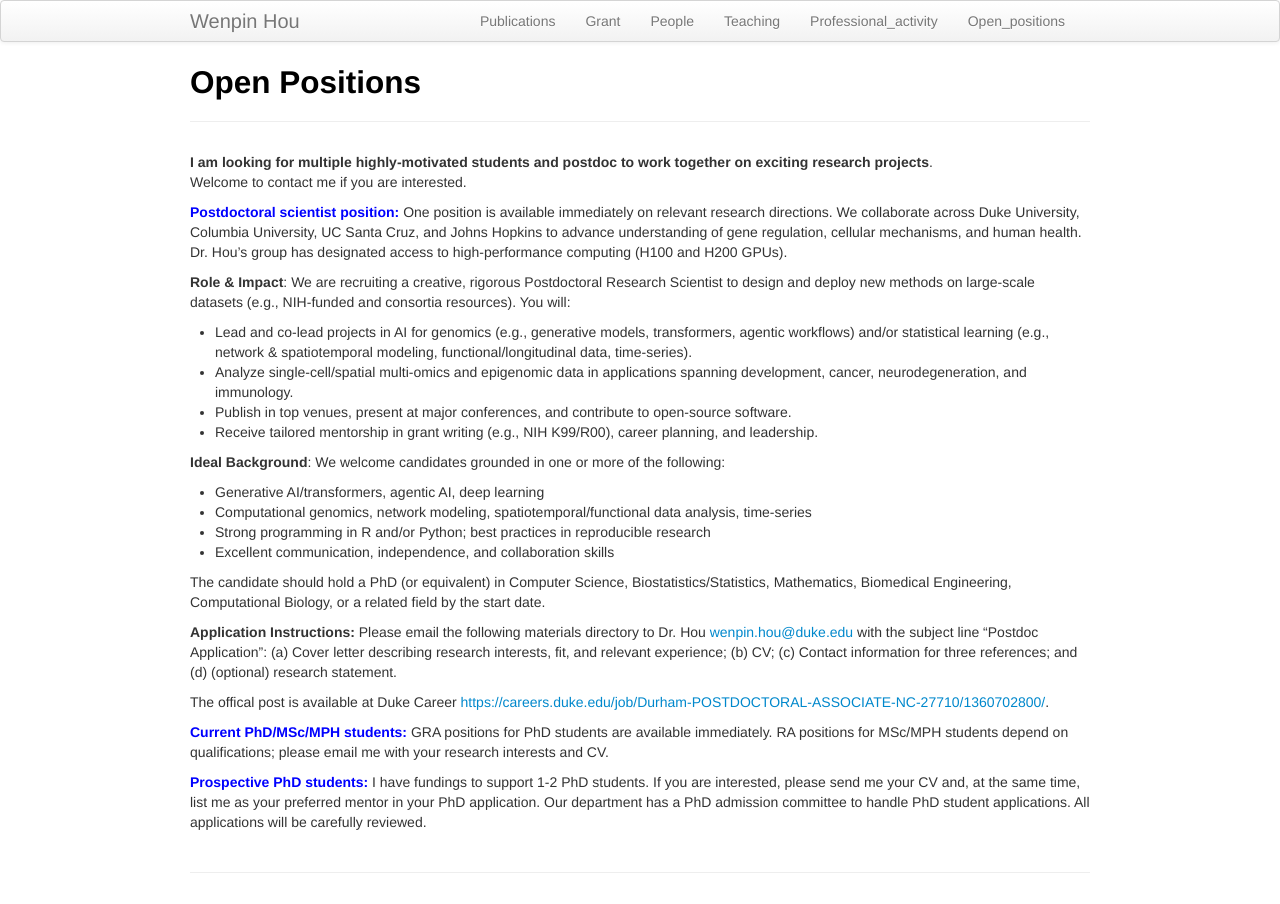
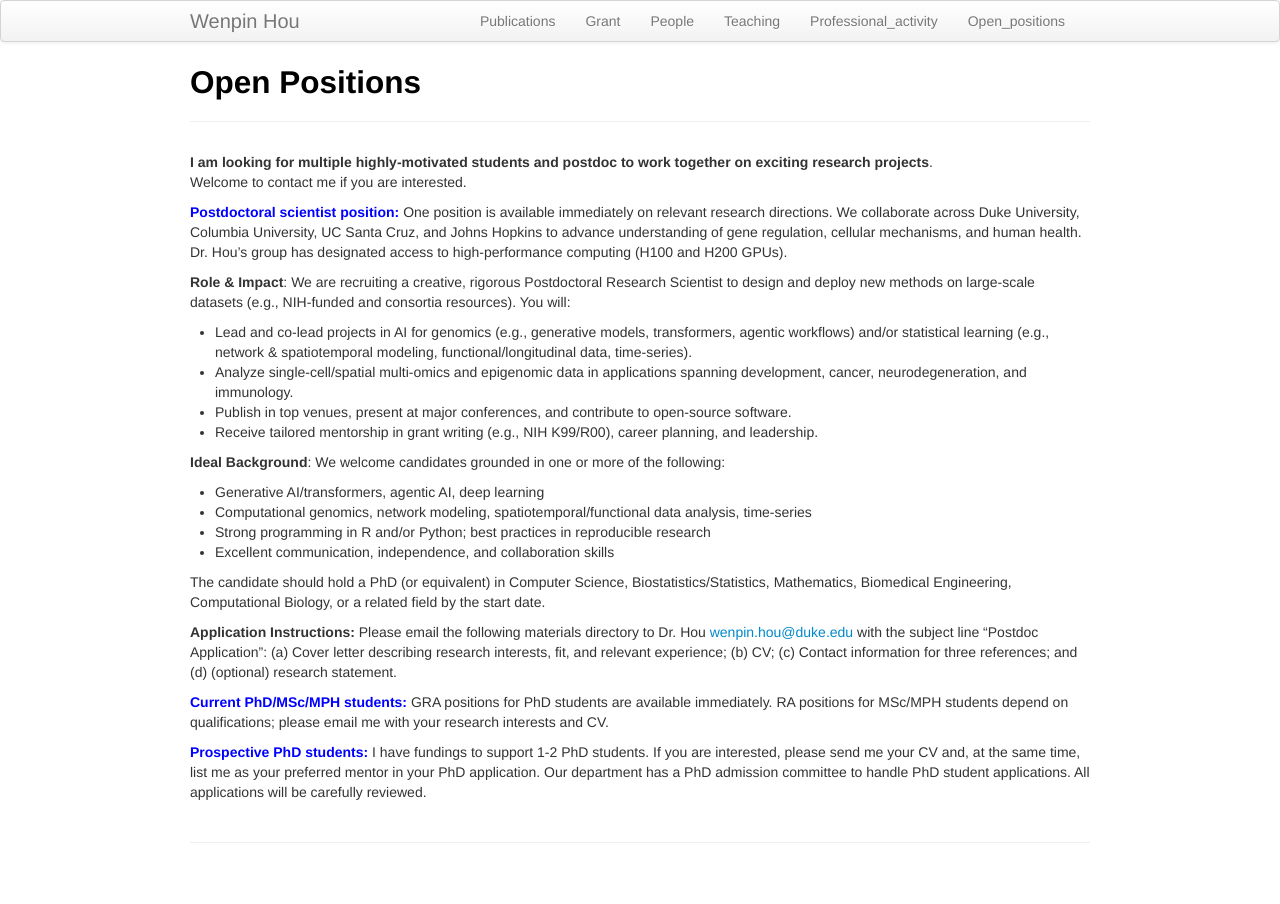
Before and after one commit to Winnie09/Wenpin_Hou, a Jekyll site: the page built from pages/open_positions.md, in a window 1280 px wide. Built offline with Jekyll 4.4.1, drawn with Linux system fonts in a browser that asks for light colours.

Commit message:
add changes

```diff
--- a/pages/open_positions.md
+++ b/pages/open_positions.md
@@ -27,8 +27,6 @@ The candidate should hold a PhD (or equivalent) in Computer Science, Biostatisti
 **Application Instructions:**
 Please email the following materials directory to Dr. Hou <wenpin.hou@duke.edu> with the subject line “Postdoc Application”: (a) Cover letter describing research interests, fit, and relevant experience; (b) CV; (c) Contact information for three references; and (d) (optional) research statement.
 
-The offical post is available at Duke Career [https://careers.duke.edu/job/Durham-POSTDOCTORAL-ASSOCIATE-NC-27710/1360702800/](https://careers.duke.edu/job/Durham-POSTDOCTORAL-ASSOCIATE-NC-27710/1360702800/).
-
 **<span style="color: blue;"> Current PhD/MSc/MPH students: </span>**  GRA positions for PhD students are available immediately. RA positions for MSc/MPH students depend on qualifications; please email me with your research interests and CV.
 
 **<span style="color: blue;"> Prospective PhD students: </span>**  I have fundings to support 1-2 PhD students.  If you are interested, please send me your CV and, at the same time, list me as your preferred mentor in your PhD application.  Our department has a PhD admission committee to handle PhD student applications.  All applications will be carefully reviewed.
```
